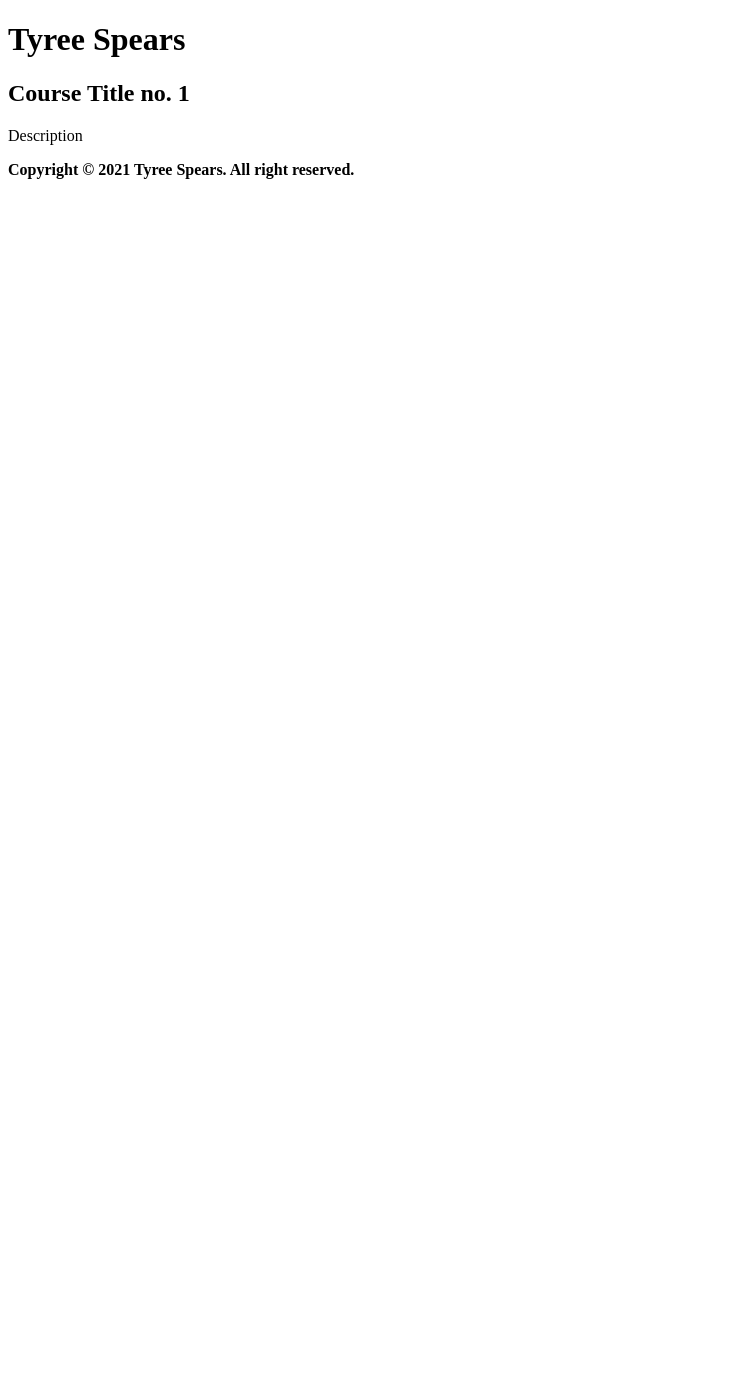
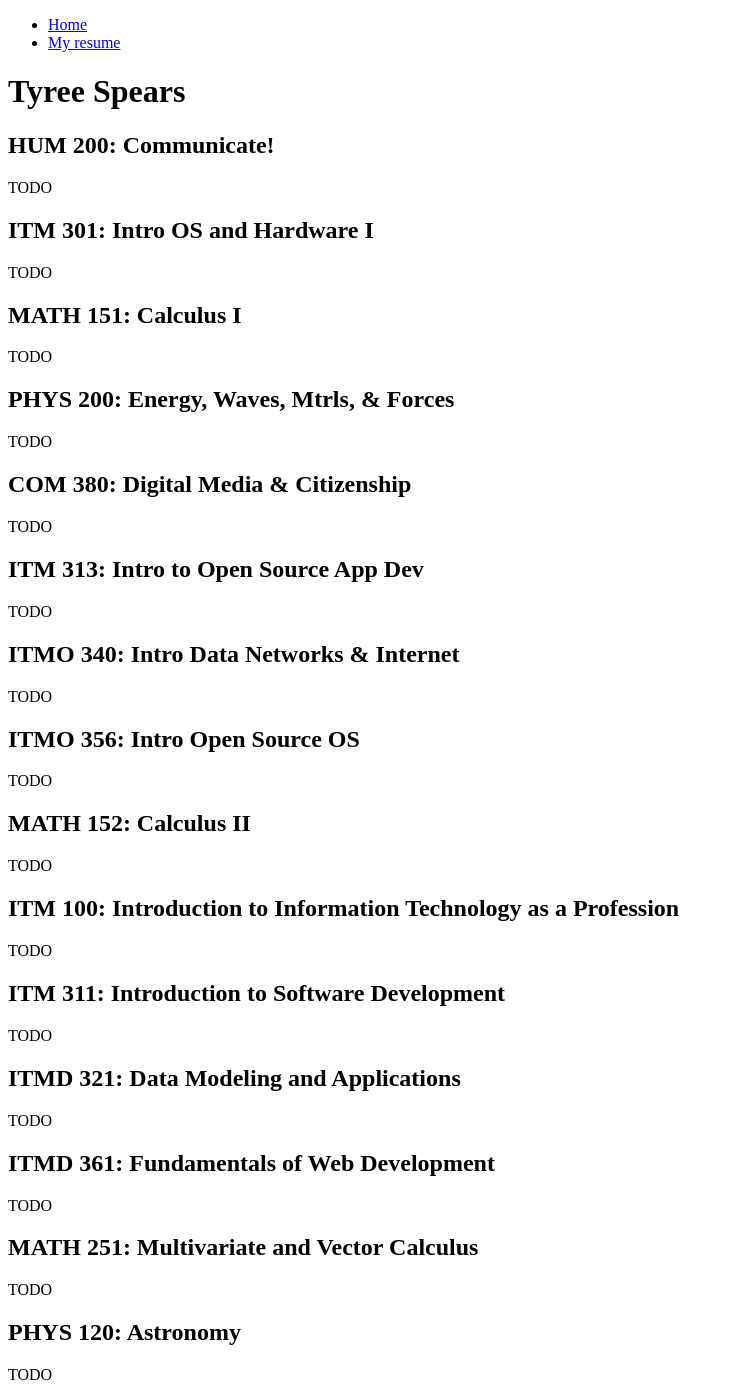
Before and after one commit to A1-exe/ProjectOne, a plain HTML site: page coursework/index.html in a window 1280 px wide. Shown: the top 1387 px of the page, without its empty margins (0-734 px from the left). Before the commit the page ends 800 px from the top, so only its background shows below. Drawn offline with Linux system fonts and the light colour scheme.

Commit message:
Add nav. Add coursework.

```diff
--- a/coursework/index.html
+++ b/coursework/index.html
@@ -9,13 +9,135 @@
   <body>
     <header>
       <!-- Navigation in here? -->
+      <nav>
+        <ul>
+          <li><a href="/">Home</a></li>
+          <li><a href="/resume/">My resume</a></li>
+        </ul>
+      </nav>
       <h1>Tyree Spears</h1>
     </header>
     <main>
       <!-- Bibliography-like listing -->
       <section>
-        <h1>Course Title no. 1</h1>
-        <p>Description</p>
+        <header>
+          <h2>HUM 200: Communicate!</h2>
+        </header>
+        <p>
+          TODO
+        </p>
+      </section>
+      <section>
+        <header>
+          <h2>ITM 301: Intro OS and Hardware I</h2>
+        </header>
+        <p>
+          TODO
+        </p>
+      </section>
+      <section>
+        <header>
+          <h2>MATH 151: Calculus I</h2>
+        </header>
+        <p>
+          TODO
+        </p>
+      </section>
+      <section>
+        <header>
+          <h2>PHYS 200: Energy, Waves, Mtrls, & Forces</h2>
+        </header>
+        <p>
+          TODO
+        </p>
+      </section>
+      <section>
+        <header>
+          <h2>COM 380: Digital Media & Citizenship</h2>
+        </header>
+        <p>
+          TODO
+        </p>
+      </section>
+      <section>
+        <header>
+          <h2>ITM 313: Intro to Open Source App Dev</h2>
+        </header>
+        <p>
+          TODO
+        </p>
+      </section>
+      <section>
+        <header>
+          <h2>ITMO 340: Intro Data Networks & Internet</h2>
+        </header>
+        <p>
+          TODO
+        </p>
+      </section>
+      <section>
+        <header>
+          <h2>ITMO 356: Intro Open Source OS</h2>
+        </header>
+        <p>
+          TODO
+        </p>
+      </section>
+      <section>
+        <header>
+          <h2>MATH 152: Calculus II</h2>
+        </header>
+        <p>
+          TODO
+        </p>
+      </section>
+      <section>
+        <header>
+          <h2>ITM 100: Introduction to Information Technology as a Profession</h2>
+        </header>
+        <p>
+          TODO
+        </p>
+      </section>
+      <section>
+        <header>
+          <h2>ITM 311: Introduction to Software Development</h2>
+        </header>
+        <p>
+          TODO
+        </p>
+      </section>
+      <section>
+        <header>
+          <h2>ITMD 321: Data Modeling and Applications</h2>
+        </header>
+        <p>
+          TODO
+        </p>
+      </section>
+      <section>
+        <header>
+          <h2>ITMD 361: Fundamentals of Web Development</h2>
+        </header>
+        <p>
+          TODO
+        </p>
+      </section>
+      <section>
+        <header>
+          <h2>MATH 251: Multivariate and Vector Calculus</h2>
+        </header>
+        <p>
+          TODO
+        </p>
+      </section>
+      <section>
+        <header>
+          <h2>PHYS 120: Astronomy</h2>
+        </header>
+        <p>
+          TODO
+        </p>
       </section>
     </main>
     <footer>
```
Also changed, not shown: resume/index.html (+10 -4 lines).
